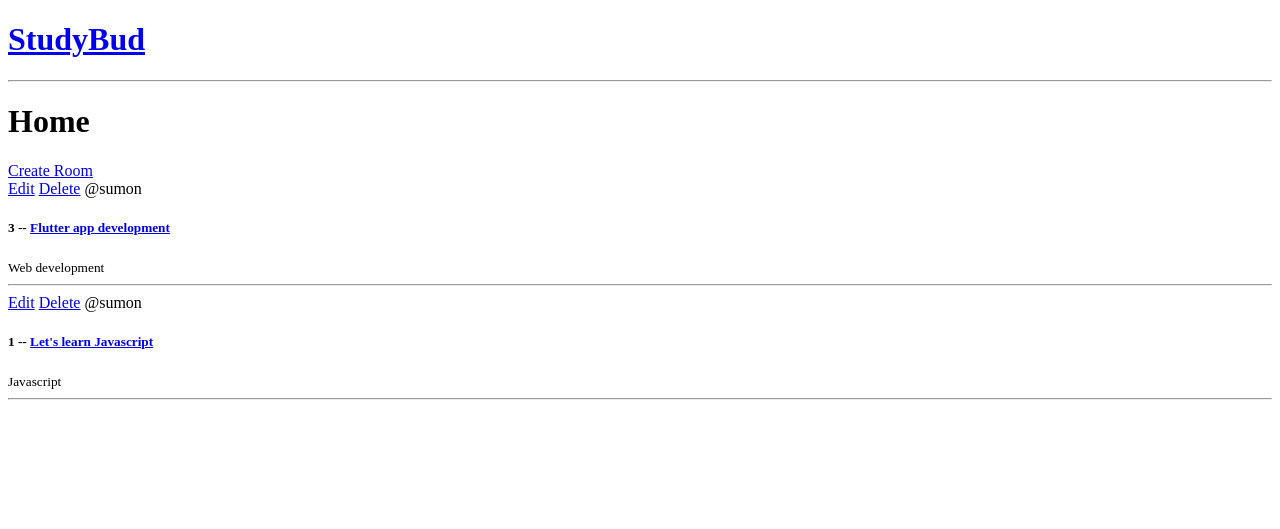
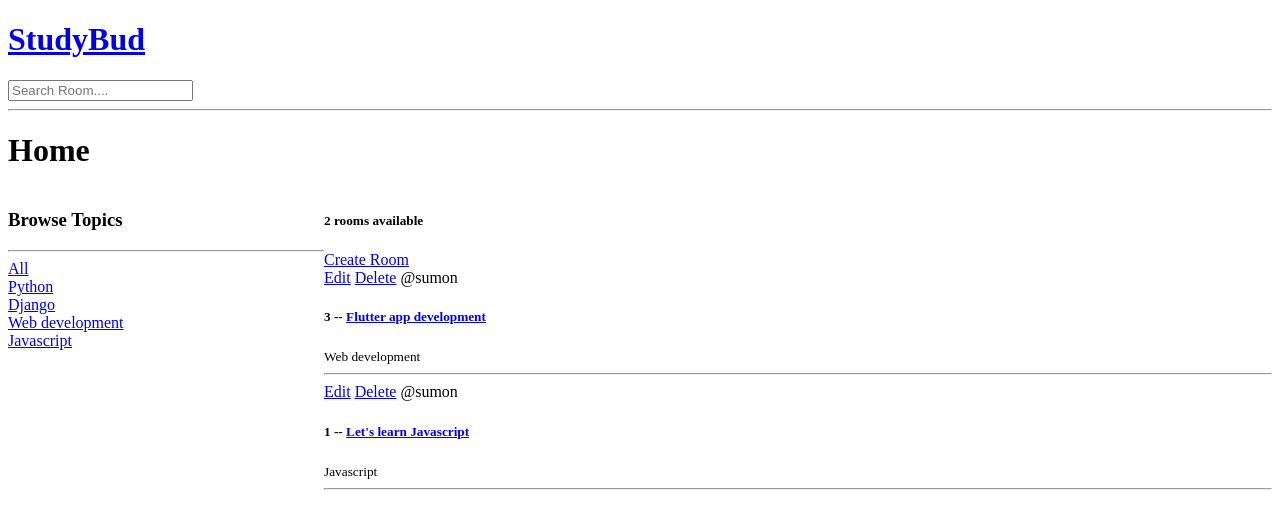
Before and after one commit to mdforhadcse/StudyBud, a Django app: page / in a window 1280 px wide. Shown: the top 529 px of the page. Run offline with Django 4.2, Linux system fonts and the light colour scheme; data comes from the database, SQL or seed files in the repository.

Commit message:
Search functionality

```diff
--- a/base/templates/base/home.html
+++ b/base/templates/base/home.html
@@ -4,9 +4,34 @@
 {% extends 'main.html' %}
 
 {% block content %}
+
+<style>
+    .home-container {
+        display: grid;
+        grid-template-columns: 1fr 3fr;
+    }
+</style>
+
 <h1>Home</h1>
+<div class="home-container">
+
     <div>
+        <h3>Browse Topics</h3>
+        <hr>
 
+            <div>
+                <a href="{% url 'home' %}">All</a>
+            </div>
+
+        {% for topic in topics %}
+            <div>
+                <a href="{% url 'home' %}?q={{ topic.name }}">{{ topic.name }}</a>
+            </div>
+        {% endfor %}
+    </div>
+
+    <div>
+        <h5>{{ room_count }} rooms available</h5>
         <a href="{% url 'create-room' %}">Create Room</a>
 
         <div>
@@ -22,4 +47,6 @@
             {% endfor %}
         </div>
     </div>
+
+</div>
 {% endblock %}
--- a/base/views.py
+++ b/base/views.py
@@ -1,5 +1,6 @@
 from django.shortcuts import render, redirect
-from .models import Room
+from django.db.models import Q
+from .models import Room, Topic
 from .forms import RoomForm
 
 rooms = [
@@ -11,8 +12,16 @@ rooms = [
 
 # Create your views here.
 def home(request):
-    rooms = Room.objects.all()
-    context = {'rooms': rooms}
+    q = request.GET.get('q') if request.GET.get('q') != None else ''
+    rooms = Room.objects.filter(
+        Q(topic__name__icontains=q) |
+        Q(name__icontains=q) |
+        Q(description__icontains=q)
+    )
+
+    topics = Topic.objects.all()
+    room_count = rooms.count()
+    context = {'rooms': rooms, 'topics': topics, 'room_count': room_count}
     return render(request, 'base/home.html', context)
 
 
--- a/templates/navbar.html
+++ b/templates/navbar.html
@@ -1,4 +1,9 @@
 <a href="/">
     <h1>StudyBud</h1>
 </a>
+
+<form method="GET" action="{% url 'home' %}">
+    <input type="text" name="q" placeholder="Search Room....">
+</form>
+
 <hr>
```
Also changed, not shown: base/templates/base/login_register.html (added, +10 -0 lines). Lines whose indentation alone changed are shown as unchanged.
